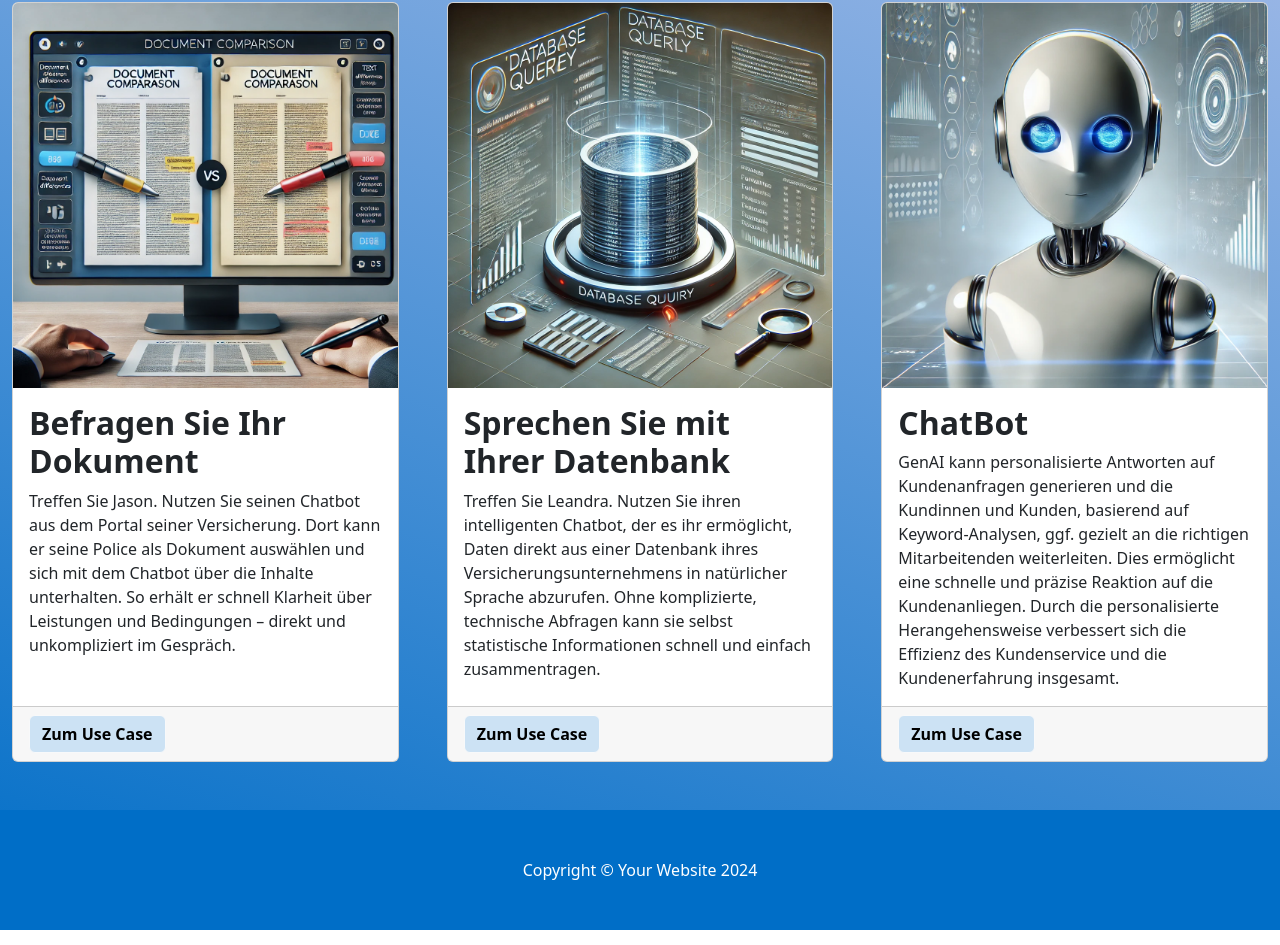
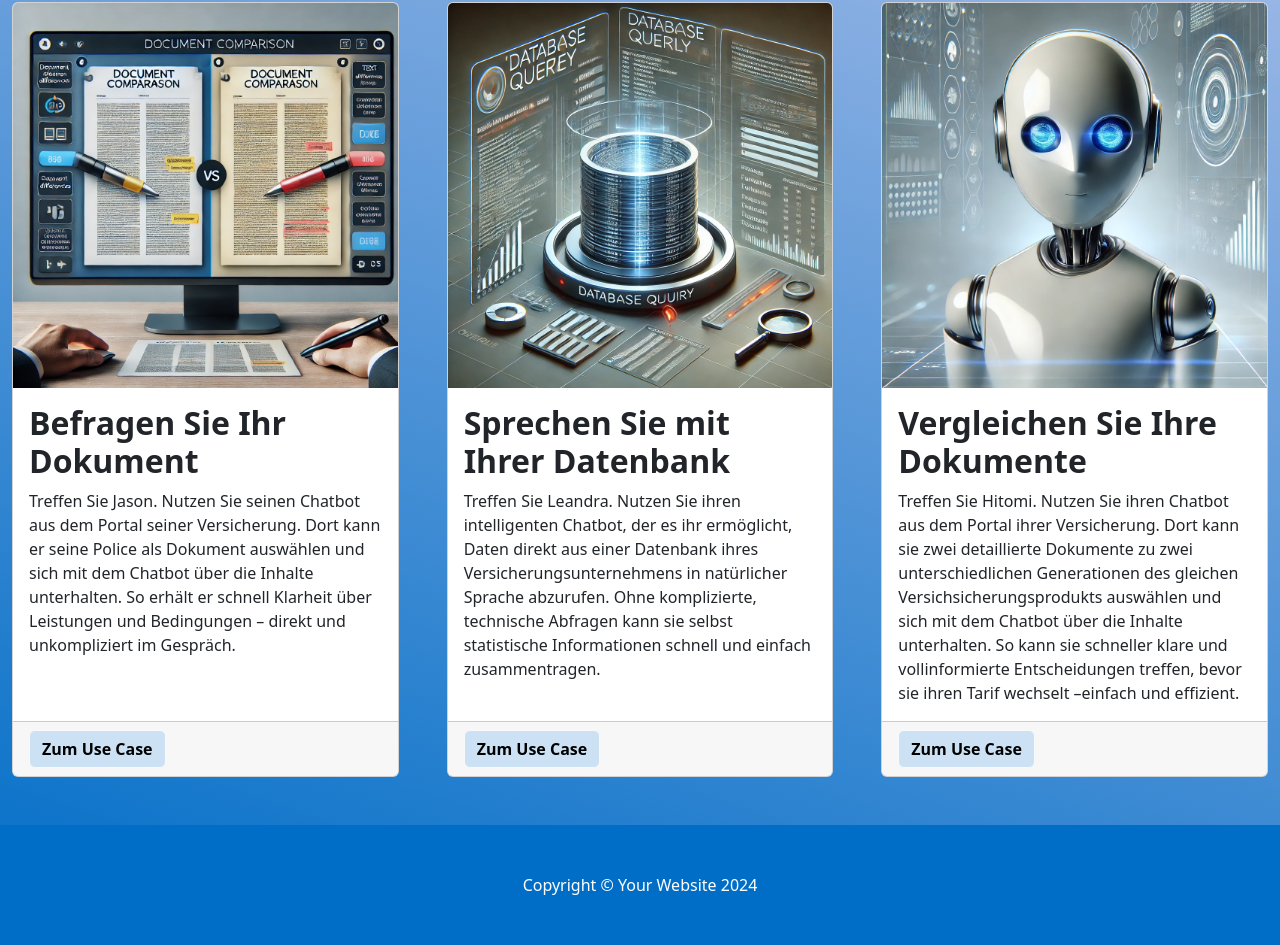
Before and after one commit to coskun45/adesso-ddi-use-cases, a website: page src/index.html in a window 1280 px wide. Shown: the part 640-1585 px from the top of the page. Drawn offline with nearby package versions, Linux system fonts and the light colour scheme.

Commit message:
Verbessert chattext inhalt

```diff
--- a/src/index.html
+++ b/src/index.html
@@ -74,8 +74,8 @@
                         <img src="./assets/images/chatbots.webp" class="card-img-top" alt="Dokument Vergleich">
 
                         <div class="card-body">
-                            <h2 class="card-title">ChatBot</h2>
-                            <p class="card-text">GenAI kann personalisierte Antworten auf Kundenanfragen generieren und die Kundinnen und Kunden, basierend auf Keyword-Analysen, ggf. gezielt an die richtigen Mitarbeitenden weiterleiten. Dies ermöglicht eine schnelle und präzise Reaktion auf die Kundenanliegen. Durch die personalisierte Herangehensweise verbessert sich die Effizienz des Kundenservice und die Kundenerfahrung insgesamt.</p>
+                            <h2 class="card-title">Vergleichen Sie Ihre Dokumente</h2>
+                            <p class="card-text">Treffen Sie Hitomi. Nutzen Sie ihren Chatbot aus dem Portal ihrer Versicherung. Dort kann sie zwei detaillierte Dokumente zu zwei unterschiedlichen Generationen des gleichen Versichsicherungsprodukts auswählen und sich mit dem Chatbot über die Inhalte unterhalten. So kann sie schneller klare und vollinformierte Entscheidungen treffen, bevor sie ihren Tarif wechselt  –einfach und effizient.</p>
                         </div>
                         <div class="card-footer"><a class="btn btn-light" href="#!" target="_blank"><span class="zumCaseButtonInhalt">Zum Use Case</span></a></div>
                     </div>
```
